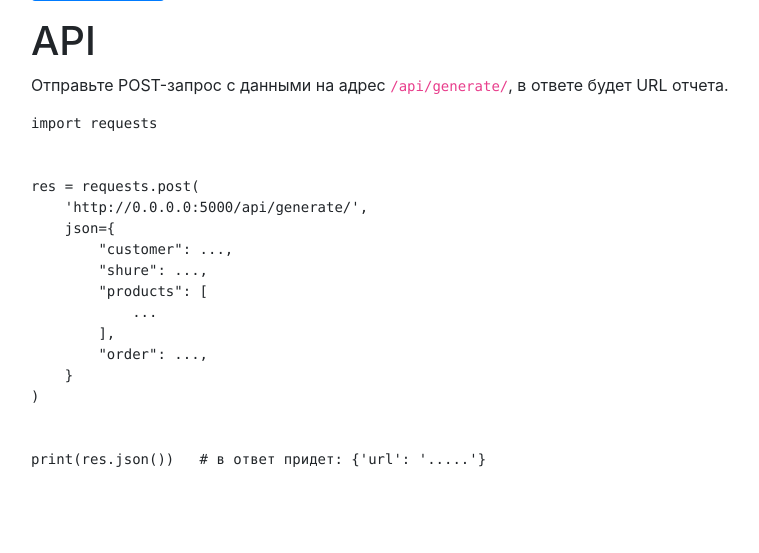
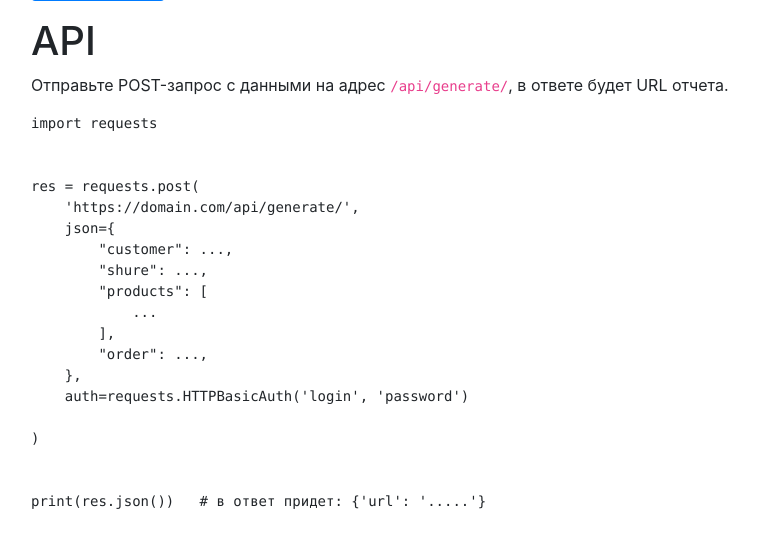
Before and after one commit to fstrk-io/fstrk-pdf-checkout, a Flask app: page / in a window 1280 px wide. Shown: the part 643-1196 px from the top of the page, without its empty margins (54-813 px from the left). Run offline with Flask 2, Linux system fonts and the light colour scheme; parts of the project's set-up code (start-up, migrations or seed data) failed here and were passed over; some libraries are stand-ins or nearby versions.

Commit message:
фикс ридми

```diff
--- a/templates/sample_payload.html
+++ b/templates/sample_payload.html
@@ -29,7 +29,7 @@ import requests
 
 
 res = requests.post(
-    'http://0.0.0.0:5000/api/generate/',
+    'https://domain.com/api/generate/',
     json={
         "customer": ...,
         "shure": ...,
@@ -37,7 +37,9 @@ res = requests.post(
             ...
         ],
         "order": ...,
-    }
+    },
+    auth=requests.HTTPBasicAuth('login', 'password')
+
 )
 
 
```
